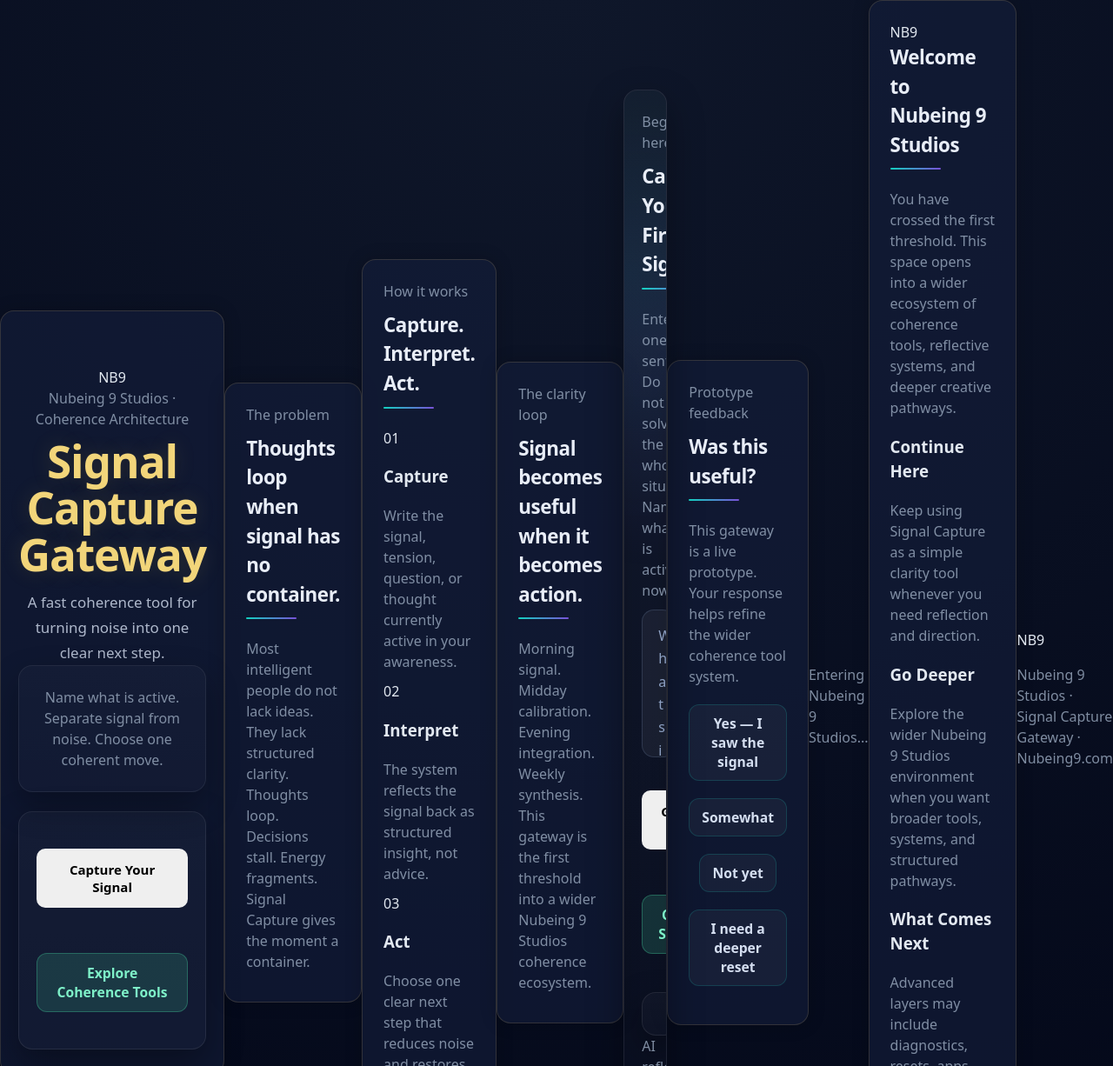
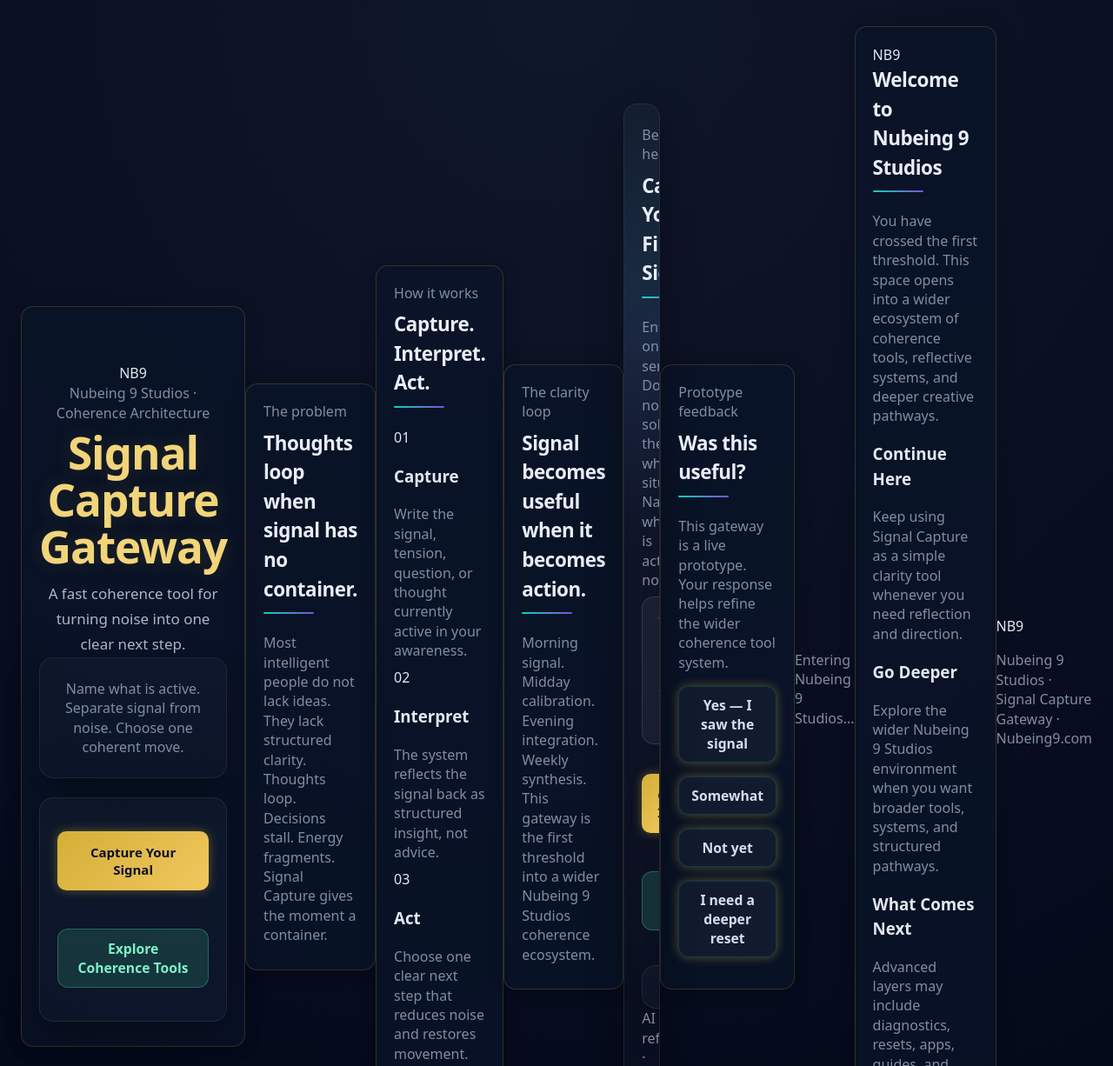
Before and after one commit to nubeing9studios-del/NeoSophia-landing-page, a website: page index.html in a window 1280 px wide. Shown: the top 1226 px of the page at 87% size. Drawn offline with Linux system fonts and the light colour scheme.

Commit message:
Add final structure layer styles to style.css

```diff
--- a/style.css
+++ b/style.css
@@ -855,3 +855,84 @@ textarea {
   margin-top: 14px;
   border-left: 3px solid #d4af37;
 }
+
+/* === NB9 FINAL STRUCTURE LAYER === */
+
+/* Main layout tightening */
+main, body {
+  max-width: 900px;
+  margin: 0 auto;
+  padding: 30px 16px;
+}
+
+/* FORCE ALL SECTIONS INTO STRUCTURED BOXES */
+section {
+  background: rgba(10, 20, 40, 0.75);
+  border: 1px solid rgba(212, 175, 55, 0.2);
+  border-radius: 14px;
+  padding: 20px;
+  margin-bottom: 20px;
+}
+
+/* TEXT CONTROL */
+h1, h2 {
+  margin-bottom: 10px;
+}
+
+p {
+  margin-bottom: 8px;
+  line-height: 1.4;
+}
+
+/* BUTTON DOMINANCE */
+button {
+  display: block;
+  width: 100%;
+  max-width: 280px;
+  margin: 16px auto;
+  padding: 14px 18px;
+
+  font-size: 15px;
+  font-weight: 600;
+
+  border-radius: 10px;
+  border: none;
+
+  background: linear-gradient(135deg, #d4af37, #f0c75e);
+  color: #0a0f2a;
+
+  cursor: pointer;
+
+  box-shadow: 0 0 12px rgba(212, 175, 55, 0.4);
+}
+
+/* SECONDARY BUTTON (green accent) */
+button.secondary {
+  background: rgba(50, 180, 140, 0.15);
+  color: #6ef0c0;
+  border: 1px solid rgba(50, 180, 140, 0.4);
+}
+
+/* INPUT AREA */
+textarea {
+  width: 100%;
+  min-height: 120px;
+  padding: 12px;
+  border-radius: 10px;
+  margin-top: 10px;
+
+  background: rgba(0,0,0,0.2);
+  color: white;
+
+  border: 1px solid rgba(255,255,255,0.15);
+}
+
+/* RESULT BOX */
+.result {
+  margin-top: 12px;
+  padding: 14px;
+  border-radius: 10px;
+
+  background: rgba(0,0,0,0.25);
+  border-left: 3px solid #d4af37;
+}
```
